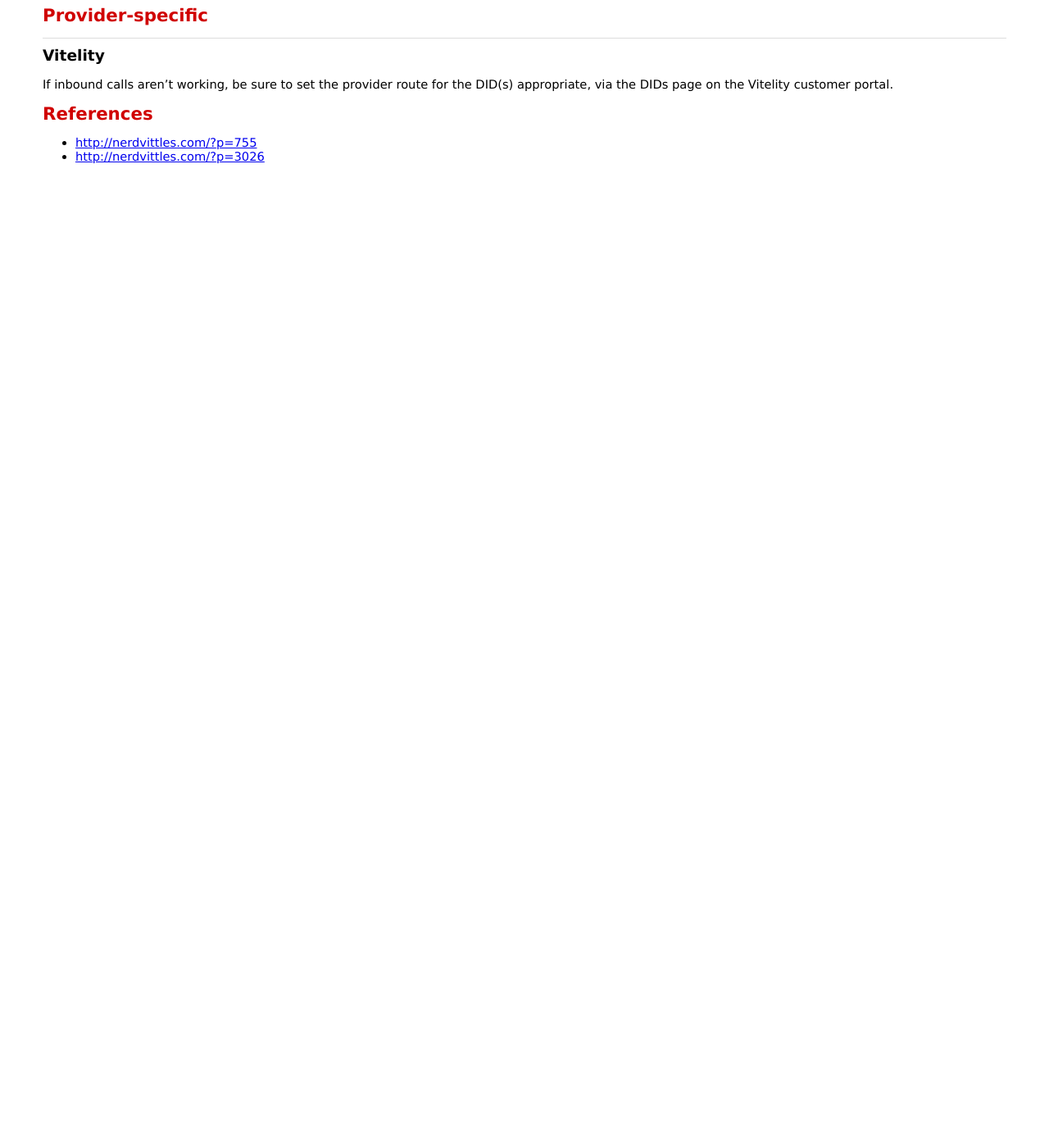
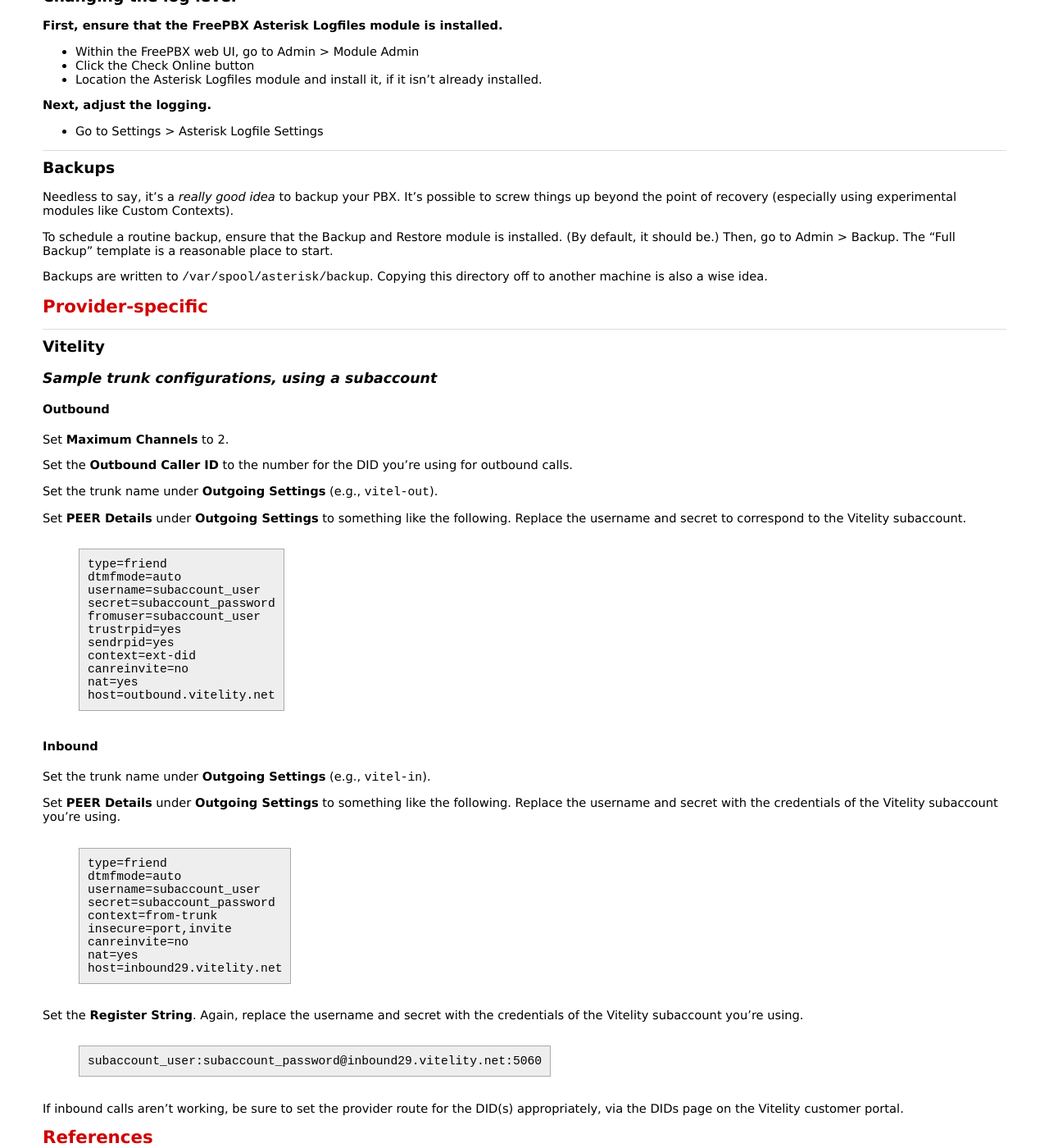
Before and after one commit to bmc/cheat-sheets, a Jekyll site: the page built from pbx.md, in a window 1280 px wide and 1400 px high, scrolled down 3641 px. Shown: the whole window at 82% size. Built offline with Jekyll 4.4.1, drawn with Linux system fonts in a browser that asks for light colours; before the commit the page ends 3855 px from its top, so only the background shows below that; some of the changed text lies outside the part shown.

Commit message:
Firewall rules

```diff
--- a/pbx.md
+++ b/pbx.md
@@ -14,6 +14,10 @@ layout: cheat-sheet
 * Put the SDHC card in the card reader (assumes Linux).
 * Run the `make-sdhc` script that came out of the tarball.
 
+## Put the Pi on the network
+
+For security reasons, do *not* put the Pi outside your firewall!
+
 ## Boot the Pi.
 
 Put the SDHC card in the Pi, attach the HDMI port to a monitor, and boot.
@@ -105,6 +107,21 @@ Then, run these commands:
     # postmap sasl_password
     # chown postfix sasl_password*
 
+## Adjust your router's firewall
+
+With your Pi behind your firewall, you'll have to open some ports. Configure
+your firewall to pass UDP ports 5060, 5061, and 10,000 through 20,000 to and
+from the Pi. If you're using a Linux-based *iptables* firewall, the following
+rules should do the trick
+
+    EXT_IF=...   # The external, Internet visible interface (e.g., eth0)
+    PBX=...      # The internal IP address of your Raspberry Pi PBX machine
+
+    iptables -t nat -A PREROUTING -i $EXT_IF -p udp -m udp \
+             -dport 10000:20000 -j DNAT --to-destination $PBX
+    iptables -t nat -A PREROUTING -i $EXT_IF -p udp -m udp \
+             -dport 5060:5061 -j DNAT --to-destination $PBX
+
 ## Configure the PBX
 
 * Connect to the web server on the Pi.
@@ -175,6 +194,7 @@ Solutions proposed on the web include:
 3. Using a dial pattern to specify individual internal extension caller IDs
    on each outbound route.
 
+
 # Misc. Admin
 
 ## Restarting Asterisk
@@ -211,8 +231,58 @@ off to another machine is also a wise idea.
 
 ## Vitelity
 
+### Sample trunk configurations, using a subaccount
+
+#### Outbound
+
+Set **Maximum Channels** to 2.
+
+Set the **Outbound Caller ID** to the number for the DID you're using
+for outbound calls.
+
+Set the trunk name under **Outgoing Settings** (e.g., `vitel-out`).
+
+Set **PEER Details** under **Outgoing Settings** to something like the
+following. Replace the username and secret to correspond to the Vitelity
+subaccount.
+
+    type=friend
+    dtmfmode=auto
+    username=subaccount_user
+    secret=subaccount_password
+    fromuser=subaccount_user
+    trustrpid=yes
+    sendrpid=yes
+    context=ext-did
+    canreinvite=no
+    nat=yes
+    host=outbound.vitelity.net
+
+#### Inbound
+
+Set the trunk name under **Outgoing Settings** (e.g., `vitel-in`).
+
+Set **PEER Details** under **Outgoing Settings** to something like the
+following. Replace the username and secret with the credentials of the
+Vitelity subaccount you're using.
+
+    type=friend
+    dtmfmode=auto
+    username=subaccount_user
+    secret=subaccount_password
+    context=from-trunk
+    insecure=port,invite
+    canreinvite=no
+    nat=yes
+    host=inbound29.vitelity.net
+
+Set the **Register String**. Again, replace the username and secret with
+the credentials of the Vitelity subaccount you're using.
+
+    subaccount_user:subaccount_password@inbound29.vitelity.net:5060
+
 If inbound calls aren't working, be sure to set the provider route for the
-DID(s) appropriate, via the DIDs page on the Vitelity customer portal.
+DID(s) appropriately, via the DIDs page on the Vitelity customer portal.
 
 # References
 
```
Also changed, not shown: other parts of pbx.md (+2 -2 lines).
